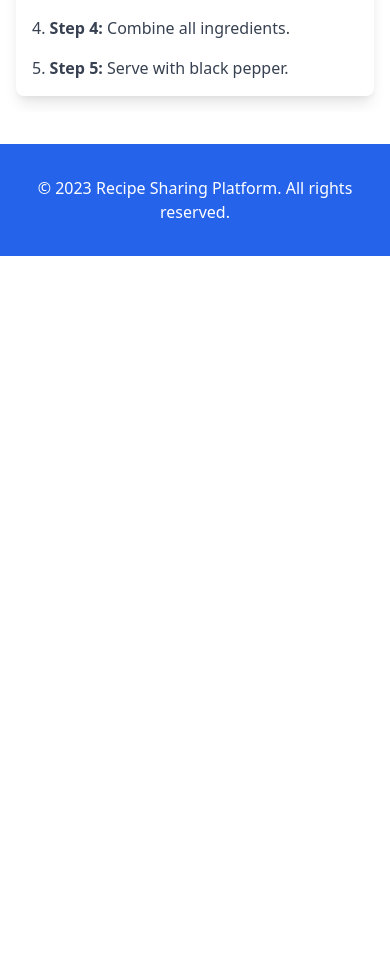
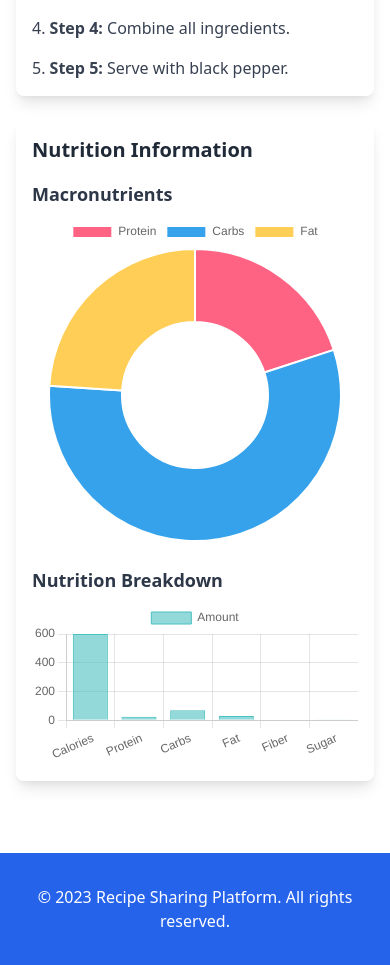
Before and after one commit to helloleo-ai/recipe-sharing-platform, a Next.js app: page /recipes/1 in a window 390 px wide. Shown: the part 844-1809 px from the top of the page. Before the commit the page ends 1100 px from the top, so only its background shows below. Built offline with nearby package versions, Linux system fonts and the light colour scheme; a web font is replaced by a local one.

Commit message:
feat: add nutrition information and charts to recipe details page

```diff
--- a/data/recipes.js
+++ b/data/recipes.js
@@ -10,7 +10,15 @@ export const recipes = [
       'Combine all ingredients.',
       'Serve with black pepper.'
     ],
-    image: 'https://images.pexels.com/photos/2703468/pexels-photo-2703468.jpeg?auto=compress&cs=tinysrgb&w=1260&h=750&dpr=2'
+    image: 'https://images.pexels.com/photos/2703468/pexels-photo-2703468.jpeg?auto=compress&cs=tinysrgb&w=1260&h=750&dpr=2',
+    nutrition: {
+      calories: 600,
+      protein: 25,
+      carbs: 70,
+      fat: 30,
+      fiber: 3,
+      sugar: 2
+    }
   },
   {
     id: 2,
@@ -23,45 +31,15 @@ export const recipes = [
       'Simmer until chicken is cooked.',
       'Serve with rice.'
     ],
-    image: 'https://images.pexels.com/photos/674574/pexels-photo-674574.jpeg?auto=compress&cs=tinysrgb&w=1260&h=750&dpr=2'
+    image: 'https://images.pexels.com/photos/674574/pexels-photo-674574.jpeg?auto=compress&cs=tinysrgb&w=1260&h=750&dpr=2',
+    nutrition: {
+      calories: 450,
+      protein: 35,
+      carbs: 20,
+      fat: 25,
+      fiber: 5,
+      sugar: 3
+    }
   },
-    {
-      id: 3,
-      title: 'Beef Stroganoff',
-      ingredients: ['Beef', 'Mushrooms', 'Onions', 'Sour Cream', 'Butter', 'Flour', 'Beef Broth'],
-      steps: [
-        'Cook beef in butter.',
-        'Add onions and mushrooms.',
-        'Stir in flour and broth.',
-        'Simmer until thickened.',
-        'Stir in sour cream and serve.'
-      ],
-      image: 'https://images.pexels.com/photos/25390126/pexels-photo-25390126/free-photo-of-assiette-legumes-diner-repas.jpeg?auto=compress&cs=tinysrgb&w=1260&h=750&dpr=2'
-    },
-    {
-      id: 4,
-      title: 'Vegetable Stir Fry',
-      ingredients: ['Broccoli', 'Carrots', 'Bell Peppers', 'Soy Sauce', 'Garlic', 'Ginger', 'Olive Oil'],
-      steps: [
-        'Heat oil in a pan.',
-        'Add garlic and ginger.',
-        'Stir fry vegetables.',
-        'Add soy sauce and cook until tender.',
-        'Serve with rice or noodles.'
-      ],
-      image: 'https://images.pexels.com/photos/25355714/pexels-photo-25355714/free-photo-of-homme-faisant-frire-sur-un-barbecue-mongol.jpeg?auto=compress&cs=tinysrgb&w=1260&h=750&dpr=2'
-    },
-    {
-      id: 5,
-      title: 'Pancakes',
-      ingredients: ['Flour', 'Milk', 'Eggs', 'Sugar', 'Baking Powder', 'Salt', 'Butter'],
-      steps: [
-        'Mix dry ingredients.',
-        'Add wet ingredients and mix.',
-        'Cook on a griddle until bubbles form.',
-        'Flip and cook until golden brown.',
-        'Serve with syrup or toppings of choice.'
-      ],
-      image: 'https://images.pexels.com/photos/376464/pexels-photo-376464.jpeg?auto=compress&cs=tinysrgb&w=1260&h=750&dpr=2'
-    }
+  // ... (update other recipes with nutrition information)
 ];
--- a/pages/recipes/[id].js
+++ b/pages/recipes/[id].js
@@ -3,6 +3,10 @@ import axios from 'axios';
 import { useState, useEffect } from 'react';
 import Header from '../../components/Header';
 import Footer from '../../components/Footer';
+import { Bar, Doughnut } from 'react-chartjs-2';
+import { Chart as ChartJS, ArcElement, Tooltip, Legend, CategoryScale, LinearScale, BarElement, Title } from 'chart.js';
+
+ChartJS.register(ArcElement, Tooltip, Legend, CategoryScale, LinearScale, BarElement, Title);
 
 export default function RecipeDetails() {
   const router = useRouter();
@@ -19,6 +23,37 @@ export default function RecipeDetails() {
   }, [id]);
 
   if (!recipe) return <div>Loading...</div>;
+
+  const macronutrientData = {
+    labels: ['Protein', 'Carbs', 'Fat'],
+    datasets: [
+      {
+        data: [recipe.nutrition.protein, recipe.nutrition.carbs, recipe.nutrition.fat],
+        backgroundColor: ['#FF6384', '#36A2EB', '#FFCE56'],
+        hoverBackgroundColor: ['#FF6384', '#36A2EB', '#FFCE56']
+      }
+    ]
+  };
+
+  const nutritionData = {
+    labels: ['Calories', 'Protein', 'Carbs', 'Fat', 'Fiber', 'Sugar'],
+    datasets: [
+      {
+        label: 'Amount',
+        data: [
+          recipe.nutrition.calories,
+          recipe.nutrition.protein,
+          recipe.nutrition.carbs,
+          recipe.nutrition.fat,
+          recipe.nutrition.fiber,
+          recipe.nutrition.sugar
+        ],
+        backgroundColor: 'rgba(75, 192, 192, 0.6)',
+        borderColor: 'rgba(75, 192, 192, 1)',
+        borderWidth: 1
+      }
+    ]
+  };
 
   return (
     <div className="min-h-screen flex flex-col">
@@ -49,7 +84,7 @@ export default function RecipeDetails() {
               ))}
             </ul>
           </div>
-          <div className="bg-white rounded-lg shadow-lg p-4 md:p-6">
+          <div className="bg-white rounded-lg shadow-lg p-4 md:p-6 mb-6">
             <h2 className="text-xl md:text-2xl font-bold mb-4 text-gray-800">Preparation Steps</h2>
             <ol className="list-decimal list-inside space-y-4">
               {recipe.steps.map((step, index) => (
@@ -58,6 +93,28 @@ export default function RecipeDetails() {
                 </li>
               ))}
             </ol>
+          </div>
+          <div className="bg-white rounded-lg shadow-lg p-4 md:p-6 mb-6">
+            <h2 className="text-xl md:text-2xl font-bold mb-4 text-gray-800">Nutrition Information</h2>
+            <div className="grid grid-cols-1 md:grid-cols-2 gap-6">
+              <div>
+                <h3 className="text-lg font-semibold mb-2">Macronutrients</h3>
+                <Doughnut data={macronutrientData} />
+              </div>
+              <div>
+                <h3 className="text-lg font-semibold mb-2">Nutrition Breakdown</h3>
+                <Bar
+                  data={nutritionData}
+                  options={{
+                    scales: {
+                      y: {
+                        beginAtZero: true
+                      }
+                    }
+                  }}
+                />
+              </div>
+            </div>
           </div>
         </div>
         <div className="hidden md:block w-1/2 relative">
```
Also changed, not shown: package.json (+5 -13 lines).
